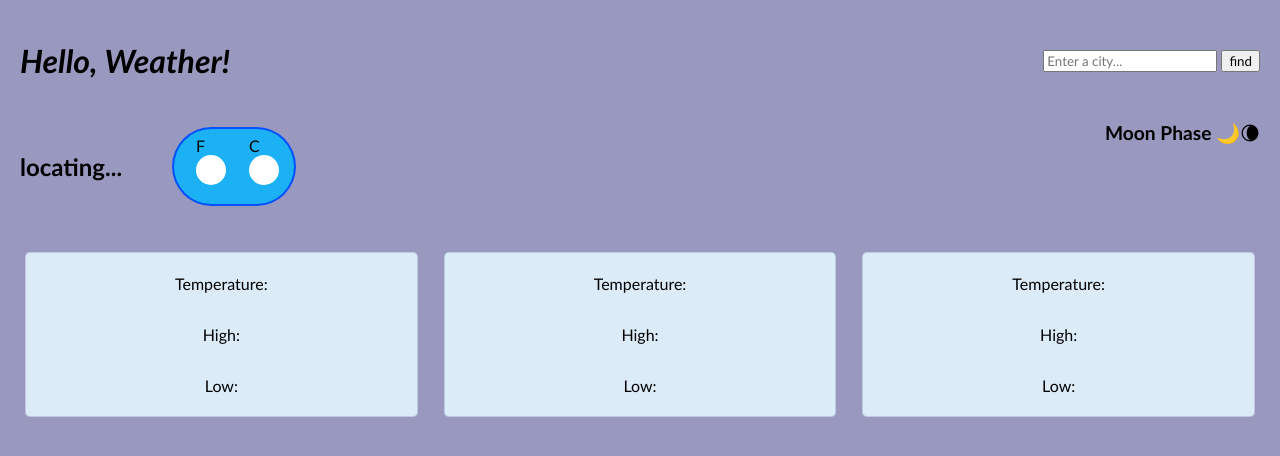
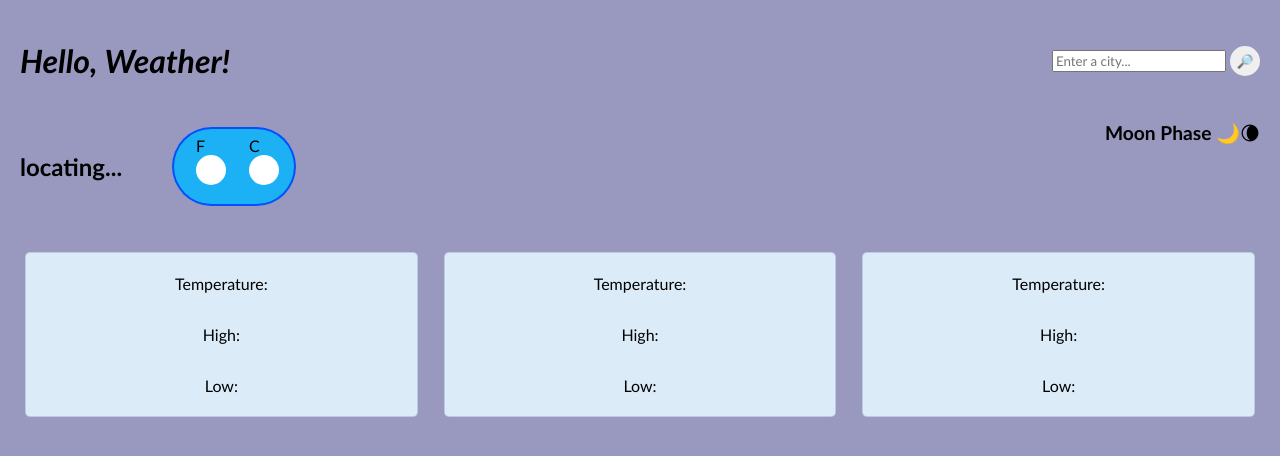
Before and after one commit to pinkx-xlink/weather-app, a plain HTML site: page index.html in a window 1280 px wide. Drawn offline with Linux system fonts and the light colour scheme; no server answers.

Commit message:
Stylize the search button and add a hover effect

```diff
--- a/index.html
+++ b/index.html
@@ -12,7 +12,7 @@
         <h1>Hello, Weather!</h1>
         <div class="search">
             <input type="text" class="searchbar" placeholder="Enter a city...">
-            <input type="submit" class="submit" value="find"></input>
+            <input type="submit" class="submit" value="🔎"></input>
         </div>
     </div>
     <div class="nav">
--- a/style.css
+++ b/style.css
@@ -19,6 +19,16 @@ body {
 h1 {
     font-family: 'Trebuchet MS', 'Lucida Sans Unicode', 'Lucida Grande', 'Lucida Sans', Arial, sans-serif;
     font-style: italic;
+}
+input[type="submit"] {
+    border: none;
+    border-radius: 50px;
+    height: 30px;
+    width: 30px;
+    padding: 5px;
+}
+input[type="submit"]:hover {
+    background-color:rgba(0, 60, 255, 0.712);
 }
 .nav {
     display: flex;
```
